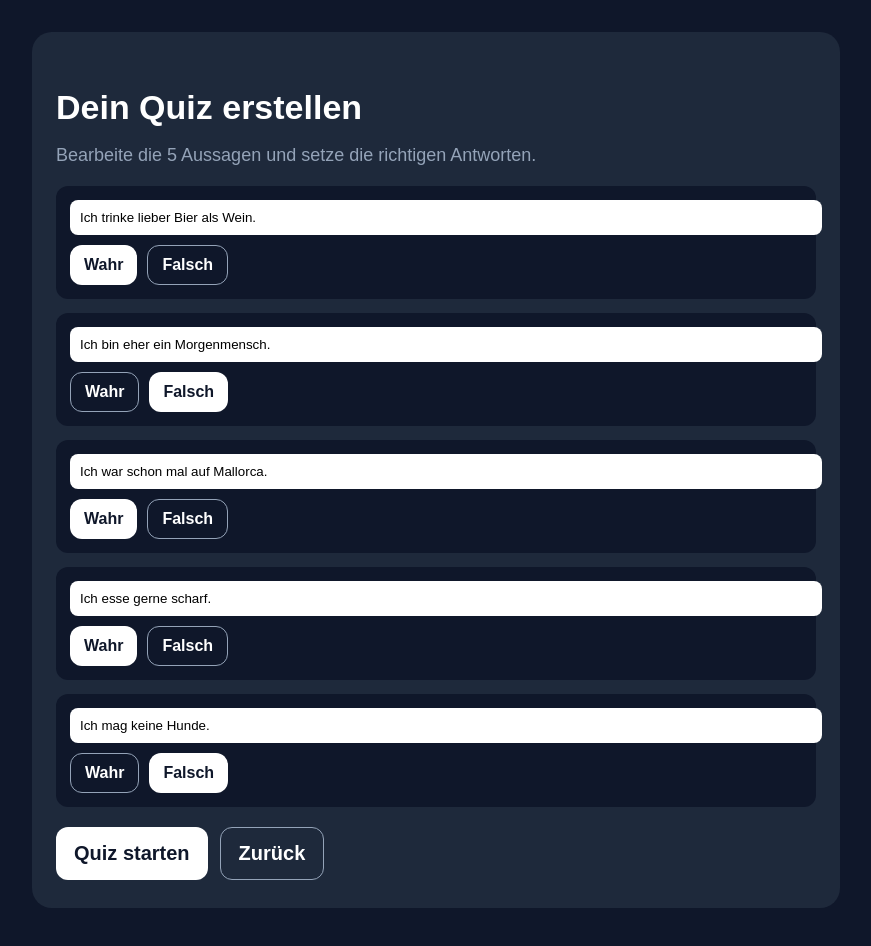
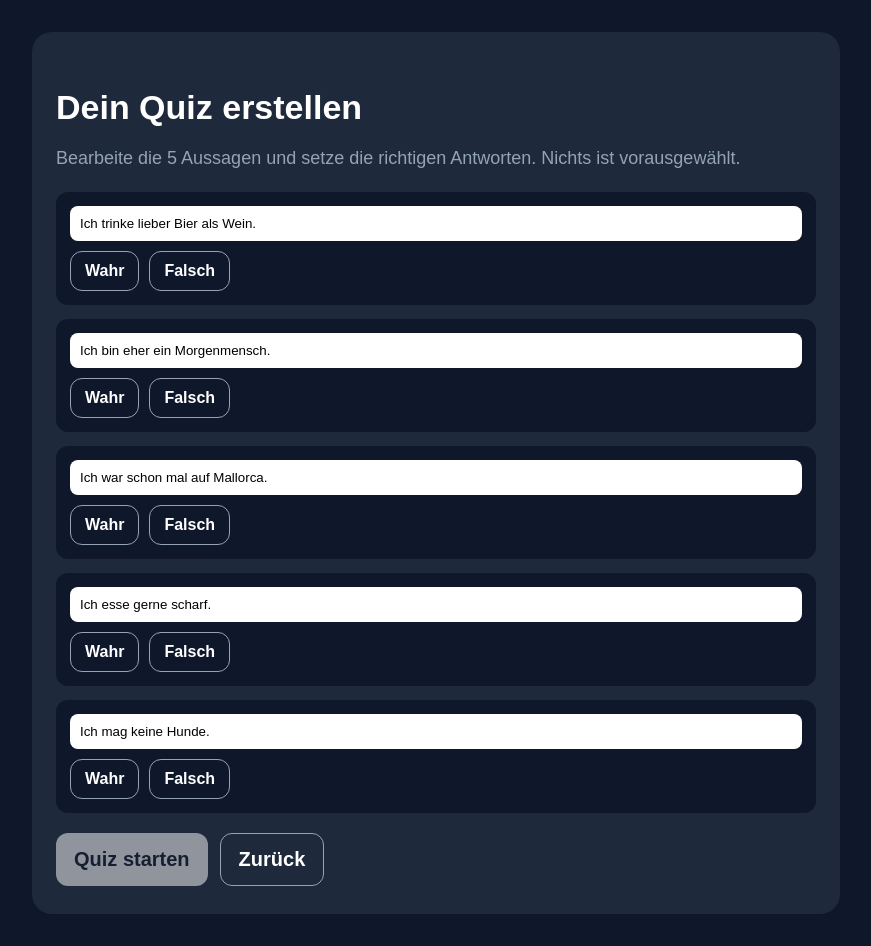
Before and after one commit to DerMichaBenjamin/knowme-mvp-Test02, a Next.js app: page / in a window 1280 px wide. Both pictures are taken after a click on the button "Eigenes Quiz erstellen". Shown: the whole page, without its empty margins (204-1075 px from the left). Built offline with nearby package versions, Linux system fonts and the light colour scheme.

Commit message:
Update page.tsx

```diff
--- a/app/page.tsx
+++ b/app/page.tsx
@@ -1,22 +1,46 @@
 "use client";
 
-import { useState } from "react";
+import { useEffect, useMemo, useState } from "react";
 
-type Q = { text: string; answer: boolean };
+type Q = { text: string; answer: boolean | null };
+
+type Result = { score: number; total: number };
 
 const defaultQuestions: Q[] = [
-  { text: "Ich trinke lieber Bier als Wein.", answer: true },
-  { text: "Ich bin eher ein Morgenmensch.", answer: false },
-  { text: "Ich war schon mal auf Mallorca.", answer: true },
-  { text: "Ich esse gerne scharf.", answer: true },
-  { text: "Ich mag keine Hunde.", answer: false }
+  { text: "Ich trinke lieber Bier als Wein.", answer: null },
+  { text: "Ich bin eher ein Morgenmensch.", answer: null },
+  { text: "Ich war schon mal auf Mallorca.", answer: null },
+  { text: "Ich esse gerne scharf.", answer: null },
+  { text: "Ich mag keine Hunde.", answer: null }
 ];
+
+const demoQuizAnswers = [true, false, true, true, false];
 
 export default function Page() {
   const [screen, setScreen] = useState<"welcome" | "create" | "quiz" | "result">("welcome");
   const [questions, setQuestions] = useState<Q[]>(defaultQuestions);
   const [step, setStep] = useState(0);
   const [score, setScore] = useState(0);
+  const [results, setResults] = useState<Result[]>([]);
+
+  useEffect(() => {
+    try {
+      const saved = localStorage.getItem("knowme-results");
+      if (saved) setResults(JSON.parse(saved));
+    } catch {}
+  }, []);
+
+  useEffect(() => {
+    try {
+      localStorage.setItem("knowme-results", JSON.stringify(results));
+    } catch {}
+  }, [results]);
+
+  const averageScore = useMemo(() => {
+    if (!results.length) return null;
+    const totalScores = results.reduce((acc, item) => acc + item.score, 0);
+    return (totalScores / results.length).toFixed(1);
+  }, [results]);
 
   const updateQ = (i: number, patch: Partial<Q>) => {
     setQuestions(prev => prev.map((q, idx) => (idx === i ? { ...q, ...patch } : q)));
@@ -28,19 +52,34 @@ export default function Page() {
     setScreen("quiz");
   };
 
+  const startOwnQuizCreation = () => {
+    setQuestions(defaultQuestions);
+    setStep(0);
+    setScore(0);
+    setScreen("create");
+  };
+
+  const canStartCreatedQuiz = questions.every(q => q.text.trim() && q.answer !== null);
+
   const answer = (value: boolean) => {
     let nextScore = score;
-    if (value === questions[step].answer) nextScore += 1;
+    const correctAnswers = questions.map((q, i) => q.answer ?? demoQuizAnswers[i]);
+
+    if (value === correctAnswers[step]) nextScore += 1;
     setScore(nextScore);
 
-    if (step < questions.length - 1) setStep(step + 1);
-    else setScreen("result");
+    if (step < questions.length - 1) {
+      setStep(step + 1);
+    } else {
+      setResults(prev => [...prev, { score: nextScore, total: questions.length }]);
+      setScreen("result");
+    }
   };
 
-  const restart = () => {
+  const restartQuizDirectly = () => {
     setStep(0);
     setScore(0);
-    setScreen("welcome");
+    setScreen("quiz");
   };
 
   return (
@@ -50,13 +89,24 @@ export default function Page() {
         {screen === "welcome" && (
           <div>
             <div style={{ fontSize: 14, opacity: 0.75, marginBottom: 12, letterSpacing: "0.08em", textTransform: "uppercase" }}>KnowMe MVP</div>
-            <h1 style={{ fontSize: 42, marginBottom: 16 }}>Wie gut kennen dich deine Freunde wirklich?</h1>
-            <p style={{ fontSize: 22, marginBottom: 28, color: "#cbd5e1" }}>
+            <h1 style={{ fontSize: 42, marginBottom: 16, lineHeight: 1.1 }}>Wie gut kennen dich deine Freunde wirklich?</h1>
+            <p style={{ fontSize: 22, marginBottom: 12, color: "#cbd5e1", lineHeight: 1.5 }}>
               Erstelle ein eigenes Quiz oder teste direkt das Beispiel.
             </p>
-            <div style={{ display: "flex", gap: 12 }}>
-              <button onClick={() => setScreen("create")} style={btnPrimary}>Eigenes Quiz erstellen</button>
-              <button onClick={startQuiz} style={btnGhost}>Demo spielen</button>
+            <p style={{ fontSize: 20, marginBottom: 28, color: "#94a3b8", lineHeight: 1.5 }}>
+              Am Ende sehen die Teilnehmer ihren Score und du kannst das Quiz weiterschicken.
+            </p>
+            <div style={{ display: "flex", gap: 12, flexWrap: "wrap" }}>
+              <button onClick={startOwnQuizCreation} style={btnPrimary}>Eigenes Quiz erstellen</button>
+              <button
+                onClick={() => {
+                  setQuestions(defaultQuestions);
+                  startQuiz();
+                }}
+                style={btnGhost}
+              >
+                Demo spielen
+              </button>
             </div>
           </div>
         )}
@@ -64,7 +114,9 @@ export default function Page() {
         {screen === "create" && (
           <div>
             <h2 style={{ fontSize: 34, marginBottom: 16 }}>Dein Quiz erstellen</h2>
-            <p style={{ fontSize: 18, marginBottom: 20, color: "#94a3b8" }}>Bearbeite die 5 Aussagen und setze die richtigen Antworten.</p>
+            <p style={{ fontSize: 18, marginBottom: 20, color: "#94a3b8", lineHeight: 1.5 }}>
+              Bearbeite die 5 Aussagen und setze die richtigen Antworten. Nichts ist vorausgewählt.
+            </p>
 
             <div style={{ display: "flex", flexDirection: "column", gap: 14 }}>
               {questions.map((q, i) => (
@@ -72,18 +124,18 @@ export default function Page() {
                   <input
                     value={q.text}
                     onChange={(e) => updateQ(i, { text: e.target.value })}
-                    style={{ width: "100%", padding: 10, borderRadius: 8, border: "none", marginBottom: 10 }}
+                    style={{ width: "100%", padding: 10, borderRadius: 8, border: "none", marginBottom: 10, boxSizing: "border-box" }}
                   />
                   <div style={{ display: "flex", gap: 10 }}>
-                    <button onClick={() => updateQ(i, { answer: true })} style={q.answer ? btnPrimarySmall : btnGhostSmall}>Wahr</button>
-                    <button onClick={() => updateQ(i, { answer: false })} style={!q.answer ? btnPrimarySmall : btnGhostSmall}>Falsch</button>
+                    <button onClick={() => updateQ(i, { answer: true })} style={q.answer === true ? btnPrimarySmall : btnGhostSmall}>Wahr</button>
+                    <button onClick={() => updateQ(i, { answer: false })} style={q.answer === false ? btnPrimarySmall : btnGhostSmall}>Falsch</button>
                   </div>
                 </div>
               ))}
             </div>
 
-            <div style={{ marginTop: 20, display: "flex", gap: 12 }}>
-              <button onClick={startQuiz} style={btnPrimary}>Quiz starten</button>
+            <div style={{ marginTop: 20, display: "flex", gap: 12, flexWrap: "wrap" }}>
+              <button onClick={startQuiz} style={{ ...btnPrimary, opacity: canStartCreatedQuiz ? 1 : 0.5, cursor: canStartCreatedQuiz ? "pointer" : "not-allowed" }} disabled={!canStartCreatedQuiz}>Quiz starten</button>
               <button onClick={() => setScreen("welcome")} style={btnGhost}>Zurück</button>
             </div>
           </div>
@@ -91,8 +143,11 @@ export default function Page() {
 
         {screen === "quiz" && (
           <div>
-            <div style={{ marginBottom: 10 }}>Frage {step + 1} / {questions.length}</div>
-            <h2 style={{ fontSize: 34, marginBottom: 24 }}>{questions[step].text}</h2>
+            <div style={{ marginBottom: 10, fontSize: 18, color: "#cbd5e1" }}>Frage {step + 1} / {questions.length}</div>
+            <div style={{ height: 10, background: "#334155", borderRadius: 999, overflow: "hidden", marginBottom: 24 }}>
+              <div style={{ width: `${((step + 1) / questions.length) * 100}%`, height: "100%", background: "white" }} />
+            </div>
+            <h2 style={{ fontSize: 34, marginBottom: 24, lineHeight: 1.25 }}>{questions[step].text}</h2>
             <div style={{ display: "grid", gridTemplateColumns: "1fr 1fr", gap: 12 }}>
               <button onClick={() => answer(true)} style={btnPrimary}>Wahr</button>
               <button onClick={() => answer(false)} style={btnGhost}>Falsch</button>
@@ -102,15 +157,27 @@ export default function Page() {
 
         {screen === "result" && (
           <div>
-            <h1 style={{ fontSize: 48 }}>{score} / {questions.length}</h1>
-            <p style={{ fontSize: 22, marginBottom: 20 }}>Jetzt bist du dran: Erstelle dein eigenes Quiz und verschick es.</p>
-            <div style={{ display: "flex", gap: 12 }}>
-              <button onClick={() => setScreen("create")} style={btnPrimary}>Eigenes Quiz erstellen</button>
-              <button onClick={restart} style={btnGhost}>Nochmal spielen</button>
+            <div style={{ fontSize: 14, opacity: 0.75, marginBottom: 12, letterSpacing: "0.08em", textTransform: "uppercase" }}>Ergebnis</div>
+            <h1 style={{ fontSize: 48, lineHeight: 1.1, marginBottom: 12 }}>{score} / {questions.length}</h1>
+            <p style={{ fontSize: 22, marginBottom: 12, color: "#cbd5e1", lineHeight: 1.5 }}>
+              {score === questions.length
+                ? "Stark. Du kennst die Person wirklich gut."
+                : score >= 3
+                ? "Gar nicht schlecht. Aber da geht noch mehr."
+                : "Das war eher schwierig. Ihr solltet vielleicht nochmal reden."}
+            </p>
+            <p style={{ fontSize: 20, marginBottom: 10, color: "#94a3b8", lineHeight: 1.5 }}>
+              Durchschnitt aller bisherigen Teilnehmer: {averageScore !== null ? `${averageScore} / ${questions.length}` : "noch keine Daten"}
+            </p>
+            <p style={{ fontSize: 22, marginBottom: 28, color: "#94a3b8", lineHeight: 1.5 }}>
+              Jetzt bist du dran: Erstelle dein eigenes Quiz und verschick es.
+            </p>
+            <div style={{ display: "flex", gap: 12, flexWrap: "wrap" }}>
+              <button onClick={startOwnQuizCreation} style={btnPrimary}>Eigenes Quiz erstellen</button>
+              <button onClick={restartQuizDirectly} style={btnGhost}>Nochmal spielen</button>
             </div>
           </div>
         )}
-
       </div>
     </main>
   );
```
